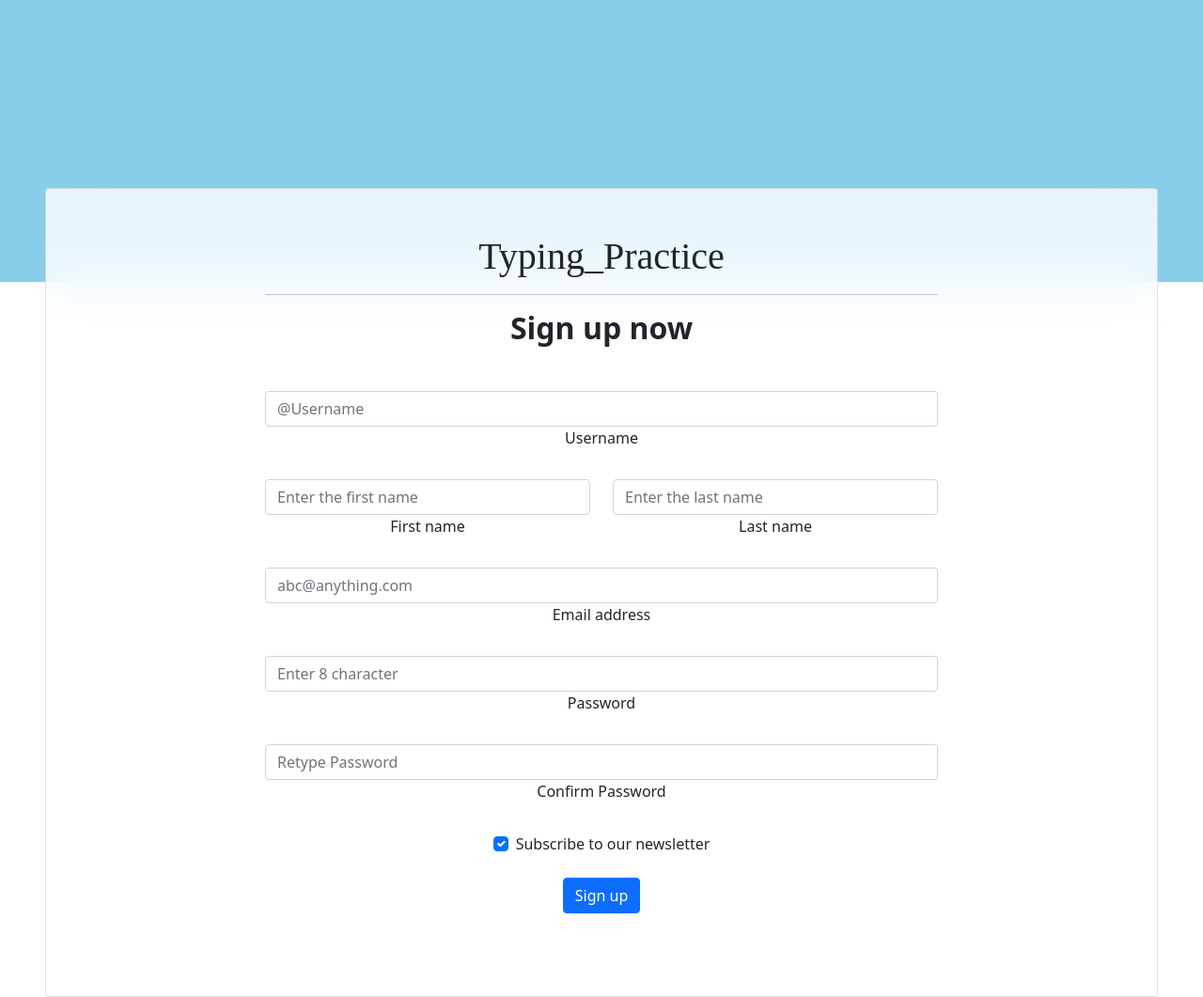
After one commit to vssivabharathi/typing_pratice, a Django app: page /signuppage in a window 1280 px wide. The commit adds this page. Shown: the whole page at 94% size. Run offline with Django 5.2, Linux system fonts and the light colour scheme.

Commit message:
LAST COMMIT

```diff
--- a/Django/typing_pratice/typing_pratice/urls.py
+++ b/Django/typing_pratice/typing_pratice/urls.py
@@ -22,8 +22,11 @@ from typingapp import templates
 
 
 urlpatterns = [
-    # path('admin/', admin.site.urls),
+    path('admin/', admin.site.urls),
     path('',views.index, name="index"),
+     path("sigininpage",views.sigininpage, name="sigininpage"),
+        path("signuppage",views.signuppage, name="signuppage"),
+
 ]
 
 urlpatterns += staticfiles_urlpatterns()
--- /dev/null
+++ b/Django/typing_pratice/typingapp/templates/signuppage.html
@@ -0,0 +1,97 @@
+<html>
+  <head>
+    <meta charset="utf-8">
+    <meta charset="utf-8">
+     <meta name="viewport" content="width=device-width, initial-scale=1">
+     <link rel="stylesheet" href="https://fonts.googleapis.com/icon?family=Material+Icons">
+     <link href="https://cdn.jsdelivr.net/npm/bootstrap@5.0.2/dist/css/bootstrap.min.css" rel="stylesheet" integrity="sha384-EVSTQN3/azprG1Anm3QDgpJLIm9Nao0Yz1ztcQTwFspd3yD65VohhpuuCOmLASjC" crossorigin="anonymous">
+     <script src="https://cdn.jsdelivr.net/npm/bootstrap@5.0.2/dist/js/bootstrap.bundle.min.js" integrity="sha384-MrcW6ZMFYlzcLA8Nl+NtUVF0sA7MsXsP1UyJoMp4YLEuNSfAP+JcXn/tWtIaxVXM" crossorigin="anonymous"></script>
+     <script src="https://cdn.jsdelivr.net/npm/@popperjs/core@2.9.2/dist/umd/popper.min.js" integrity="sha384-IQsoLXl5PILFhosVNubq5LC7Qb9DXgDA9i+tQ8Zj3iwWAwPtgFTxbJ8NT4GN1R8p" crossorigin="anonymous"></script>
+   <script src="https://cdn.jsdelivr.net/npm/bootstrap@5.0.2/dist/js/bootstrap.min.js" integrity="sha384-cVKIPhGWiC2Al4u+LWgxfKTRIcfu0JTxR+EQDz/bgldoEyl4H0zUF0QKbrJ0EcQF" crossorigin="anonymous"></script>
+  </head>
+  <body>
+    <!-- Section: Design Block -->
+<section class="text-center">
+  <!-- Background image -->
+  <div class="p-5 bg-image" style="
+      background-color: skyblue;
+      width: 100%;
+        height: 300px;
+        "></div>
+  <!-- Background image -->
+
+  <div class="card mx-4 mx-md-5 shadow-5-strong" style="
+        margin-top: -100px;
+        background: hsla(0, 0%, 100%, 0.8);
+        backdrop-filter: blur(30px);
+        ">
+    <div class="card-body py-5 px-md-5">
+
+      <div class="row d-flex justify-content-center">
+        <div class="col-lg-8">
+          <h1 style="font-family: lucida calligraphy;">Typing_Practice</h1>
+            <hr>
+          <h2 class="fw-bold mb-5">Sign up now</h2>
+          <form>
+
+            <div class="form-outline mb-4">
+                <input type="user" id="username" name="username" class="form-control"  placeholder="@Username"/>
+                <label class="form-label" for="form3Example3">Username</label>
+              </div>
+            <!-- 2 column grid layout with text inputs for the first and last names -->
+            <div class="row">
+              <div class="col-md-6 mb-4">
+                <div class="form-outline">
+                  <input type="text" id="fname" name="fname" class="form-control" placeholder="Enter the first name"/>
+                  <label class="form-label" for="form3Example1">First name</label>
+                </div>
+              </div>
+              <div class="col-md-6 mb-4">
+                <div class="form-outline">
+                  <input type="text" id="lname" name="lname" class="form-control" placeholder="Enter the last name"/>
+                  <label class="form-label" for="form3Example2">Last name</label>
+                </div>
+              </div>
+            </div>
+
+            <!-- Email input -->
+            <div class="form-outline mb-4">
+              <input type="email" id="email" name="email" class="form-control" placeholder="abc@anything.com"/>
+              <label class="form-label" for="form3Example3">Email address</label>
+            </div>
+
+            <!-- Password input -->
+            <div class="form-outline mb-4">
+              <input type="password" id="pass1" name="pass1" class="form-control" placeholder="Enter 8 character" />
+              <label class="form-label" for="form3Example4" >Password</label>
+            </div>
+            <div class="form-outline mb-4">
+                <input type="password" id="pass2" name="pass2" class="form-control" placeholder="Retype Password" />
+                <label class="form-label" for="form3Example4" > Confirm Password</label>
+              </div>
+
+            <!-- Checkbox -->
+            <div class="form-check d-flex justify-content-center mb-4">
+              <input class="form-check-input me-2" type="checkbox" value="" id="form2Example33" checked />
+              <label class="form-check-label" for="form2Example33">
+                Subscribe to our newsletter
+              </label>
+            </div>
+
+            <!-- Submit button -->
+            <a href="sigininpage.html">
+            <button type="submit" class="btn btn-primary btn-block mb-4" href="sigininpage.html">
+              Sign up
+            </button>
+        </a>
+
+
+          </form>
+        </div>
+      </div>
+    </div>
+  </div>
+</section>
+<!-- Section: Design Block -->
+  </body>
+</html>
--- a/Django/typing_pratice/typingapp/views.py
+++ b/Django/typing_pratice/typingapp/views.py
@@ -1,9 +1,58 @@
-from django.shortcuts import render
+from django.shortcuts import redirect, render
 from django.http import HttpResponse
 from django.template import loader
-
+from django.contrib.auth.models import User
+from django.contrib import messages
+from django .contrib.auth import authenticate, login, logout
 # Create your views here.
 
 def index(request):
     template = loader.get_template('index.html')
     return HttpResponse (template.render())
+
+def sigininpage(request):
+    if request.method =='POST':
+        username = request.POST['username']
+        pass1 = request.POST['pass1']
+
+        user = authenticate(username=username,password=pass1)
+
+        if user is not None:
+            login(request,user)
+            fname =user.first_name
+            return render(request, "authenticate/index.html", {'fname': fname})
+
+        else:
+            messages.error(request,"Bad Credentials!")
+            return redirect('home')
+
+
+
+    template = loader.get_template('sigininpage.html')
+    return HttpResponse (template.render())
+
+
+def signuppage(request):
+
+    if request.method =="POST":
+        username =request.POST['username']
+        fname = request.POST['fname']
+        lname = request.POST['lname']
+        email =request.POST['email']
+        pass1 = request.POST['pass1']
+        pass2 = request.POST['pass2']
+
+
+
+        myuser = User.object.create_user(username,email,pass1,pass2)
+        myuser.first_name =fname
+        myuser.first_name =lname
+
+        myuser.save()
+
+        messages.success(request, "Your account has been successfully created.")
+
+        return redirect('sigininpage.html')
+
+    template = loader.get_template('signuppage.html')
+    return HttpResponse (template.render())
```
Also changed, not shown: Django/typing_pratice/typingapp/templates/index.html (+33 -9 lines), Django/typing_pratice/typingapp/templates/sigininpage.html (added, +79 -0 lines), Django/typing_pratice/db.sqlite3, 3 other files.
